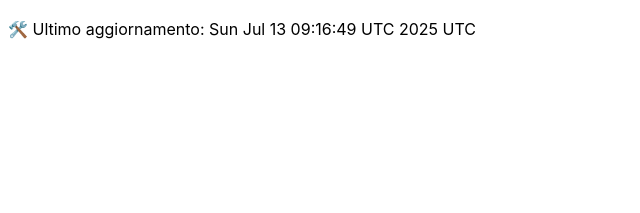
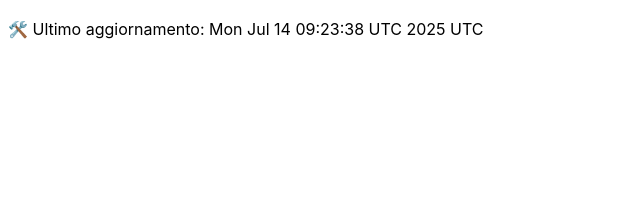
Before and after one commit to DanteTrb/DanteTrb.github.io, a Jekyll site: the page built from badges.md, in a window 1280 px wide. Shown: the top 213 px of the page, without its empty margins (0-640 px from the left). Built offline with Jekyll 4.4.1, drawn with Linux system fonts in a browser that asks for light colours; our own code applies the rules of GitHub Pages for plain Markdown files.

Commit message:
🛠️ Aggiornamento automatico badge

```diff
--- a/badges.md
+++ b/badges.md
@@ -1 +1 @@
-🛠️ Ultimo aggiornamento: Sun Jul 13 09:16:49 UTC 2025 UTC
+🛠️ Ultimo aggiornamento: Mon Jul 14 09:23:38 UTC 2025 UTC
```
